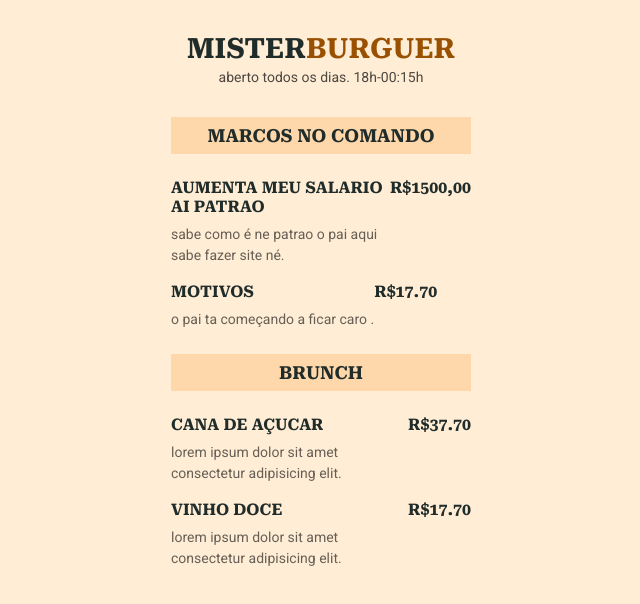
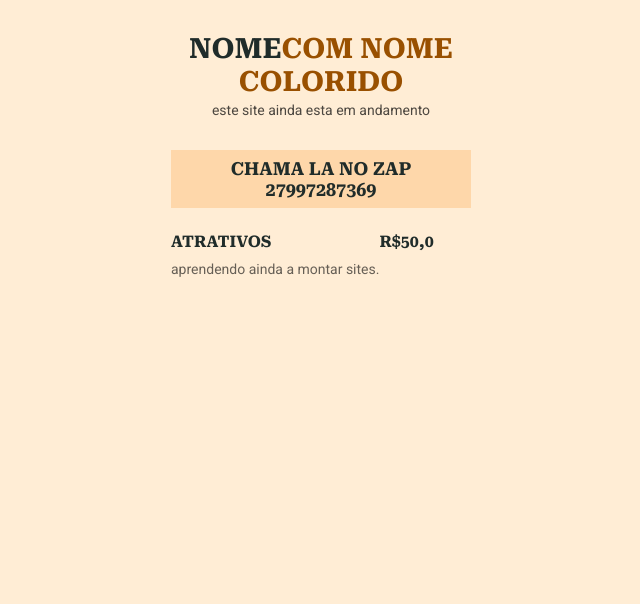
Before and after one commit to resutmarcos/aprendendo, a plain HTML site: page index.html in a window 1280 px wide. Shown: the whole page, without its empty margins (319-959 px from the left). Drawn offline with Linux system fonts and the light colour scheme.

Commit message:
serviço serio

```diff
--- a/index.html
+++ b/index.html
@@ -6,79 +6,36 @@
     <link href="https://fonts.googleapis.com/css2?family=Roboto&family=Roboto+Serif:opsz,wght@8..144,700&display=swap" rel="stylesheet">
     <meta charset="UTF-8">
     <meta name="viewport" content="width=device-width, initial-scale=1.0">
-    <title>Rocketcoffee</title>
+    <title>testando sites</title>
 
     <link rel="stylesheet" href="./style.css">
   </head>
   <body>
     <header>
 
-      <h1>Mister<span>Burguer</span></h1>
-      <p>aberto todos os dias. 18h-00:15h</p>
+      <h1>nome<span>com nome colorido</span></h1>
+      <p>este site ainda esta em andamento</p>
 
     </header>
 
     <section>
-      <h2>Marcos no comando</h2>
+      <h2>chama la no zap 27997287369</h2>
 
       <ul>
         <li>
           <div class="details">
-            <h3>aumenta meu salario ai patrao</h3>
+            <h3>atrativos</h3>
             <p class="description">
-              sabe como é ne patrao o pai aqui sabe fazer site né.
+              aprendendo ainda a montar sites.
             </p>
           </div>
 
           <strong class="price">
-            R$1500,00
+            R$50,0
           </strong>
         </li>
 
-        <li>
-          <div class="details">
-            <h3>motivos</h3>
-            <p class="description">
-              o pai ta começando a ficar caro .
-            </p>
-          </div>
-
-          <strong class="price">
-            R$17.70
-          </strong>
-        </li>
       </ul>
-    </section>
-    <section>
-        <h2>Brunch</h2>
-
-        <ul>
-          <li>
-            <div class="details">
-              <h3>cana de açucar</h3>
-              <p class="description">
-                lorem ipsum dolor sit amet consectetur adipisicing elit.
-              </p>
-            </div>
-
-            <strong class="price">
-              R$37.70
-            </strong>
-          </li>
-
-          <li>
-            <div class="details">
-              <h3>vinho doce</h3>
-              <p class="description">
-                lorem ipsum dolor sit amet consectetur adipisicing elit.
-              </p>
-            </div>
-
-            <strong class="price">
-              R$17.70
-            </strong>
-          </li>
-        </ul>
     </section>
   </body>
 </html>
```
